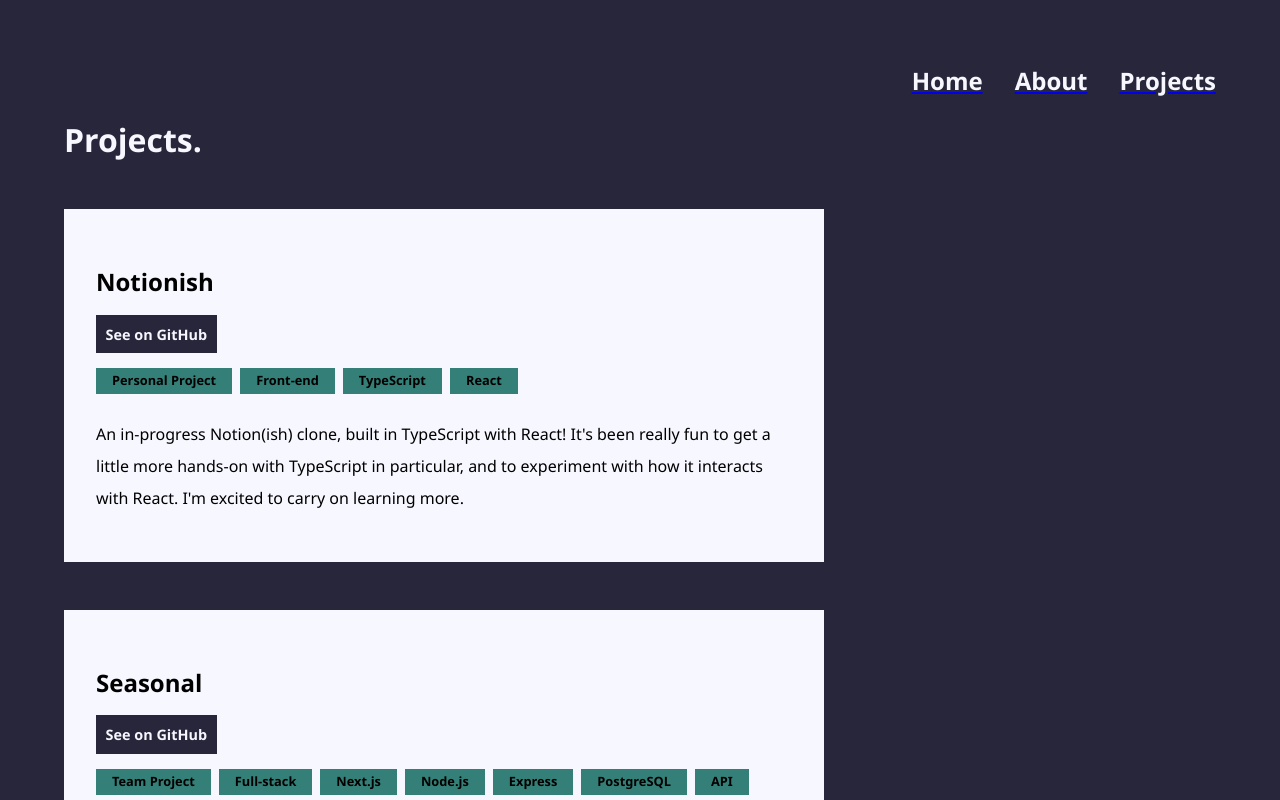
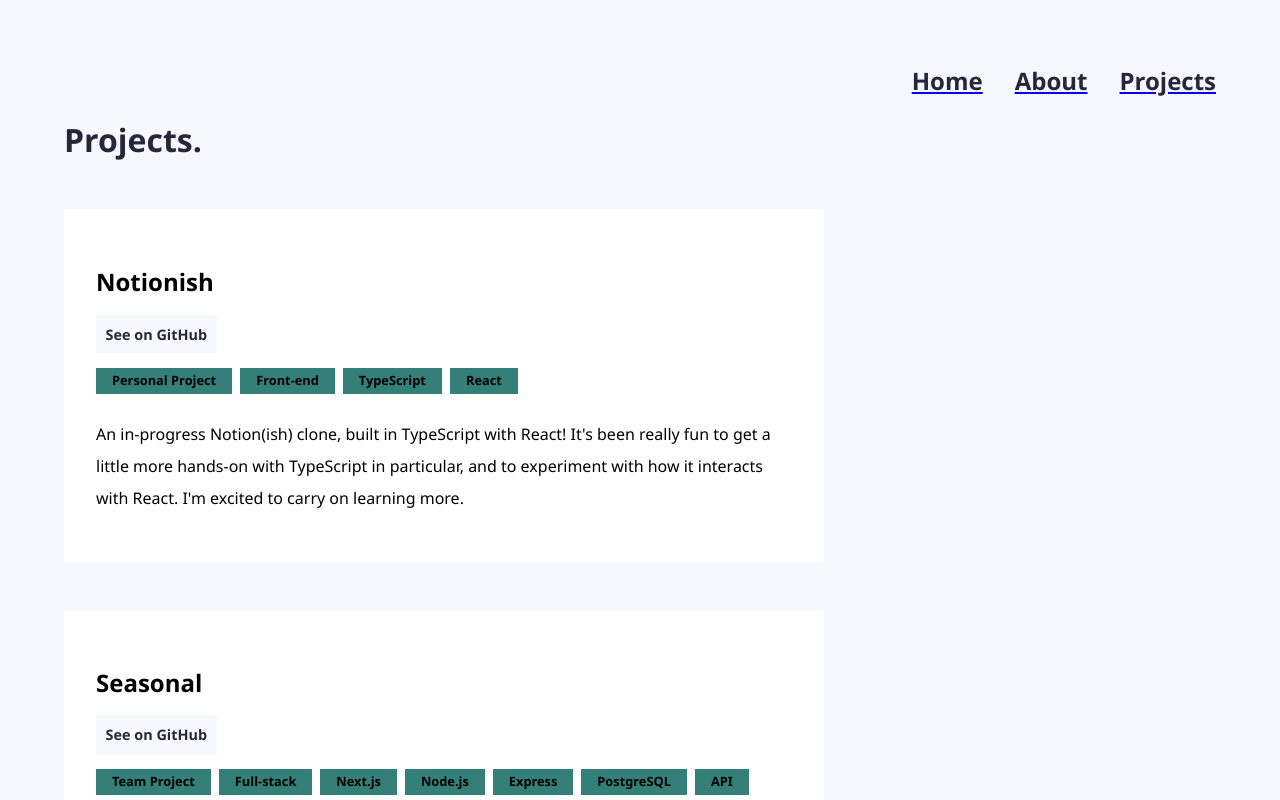
Before and after one commit to madisonlowe/madisonlowe.github.io, a Next.js app: page /projects in a window 1280 px wide. Shown: the top 800 px of the page. Built offline with nearby package versions, Linux system fonts and the light colour scheme.

Commit message:
Colours edited.

```diff
--- a/styles/ProjectCard.module.css
+++ b/styles/ProjectCard.module.css
@@ -1,7 +1,7 @@
 .cardDiv {
   margin: 3rem 0;
   padding-top: 0;
-  background: var(--main-two);
+  background: var(--white);
   color: var(--black);
   padding: 2rem;
   max-width: 700px;
--- a/styles/globals.css
+++ b/styles/globals.css
@@ -1,8 +1,8 @@
 :root {
   --black: #000000;
   --white: #ffffff;
-  --main-two: #f7f7ff;
-  --main-one: #27263b;
+  --main-one: #f7f7ff;
+  --main-two: #27263b;
   --accent-one: #348078;
   --accent-two: #ffad33;
   --accent-three: #e6210f;
```
